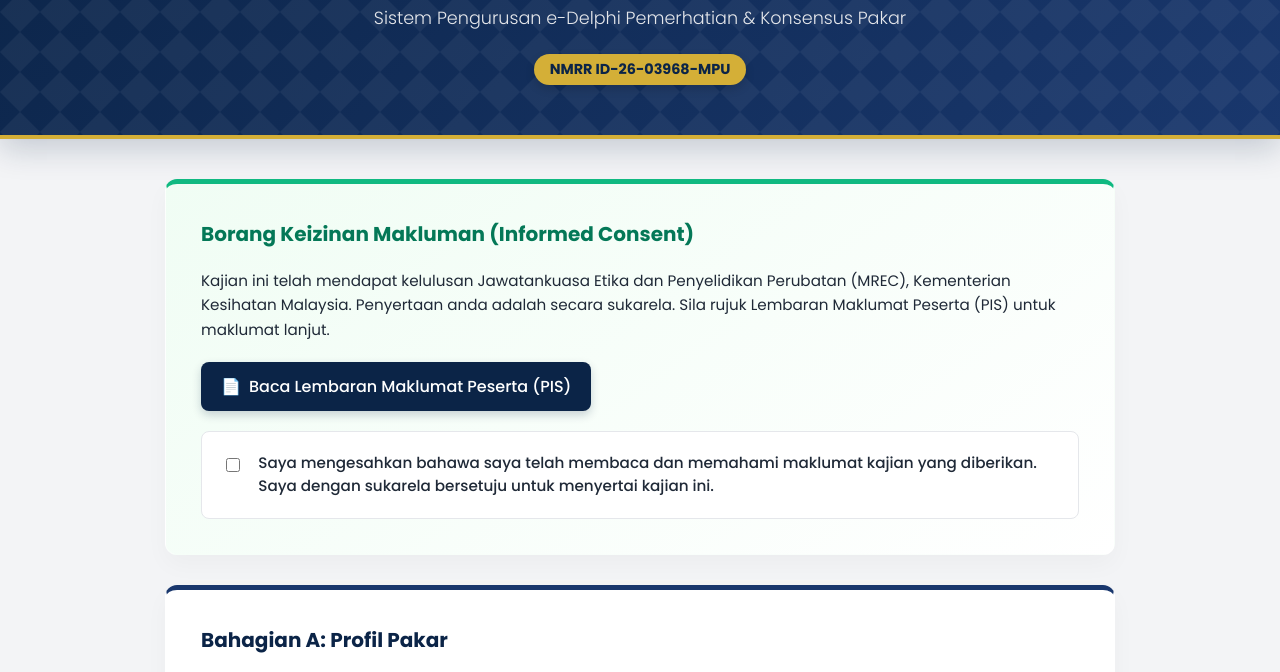
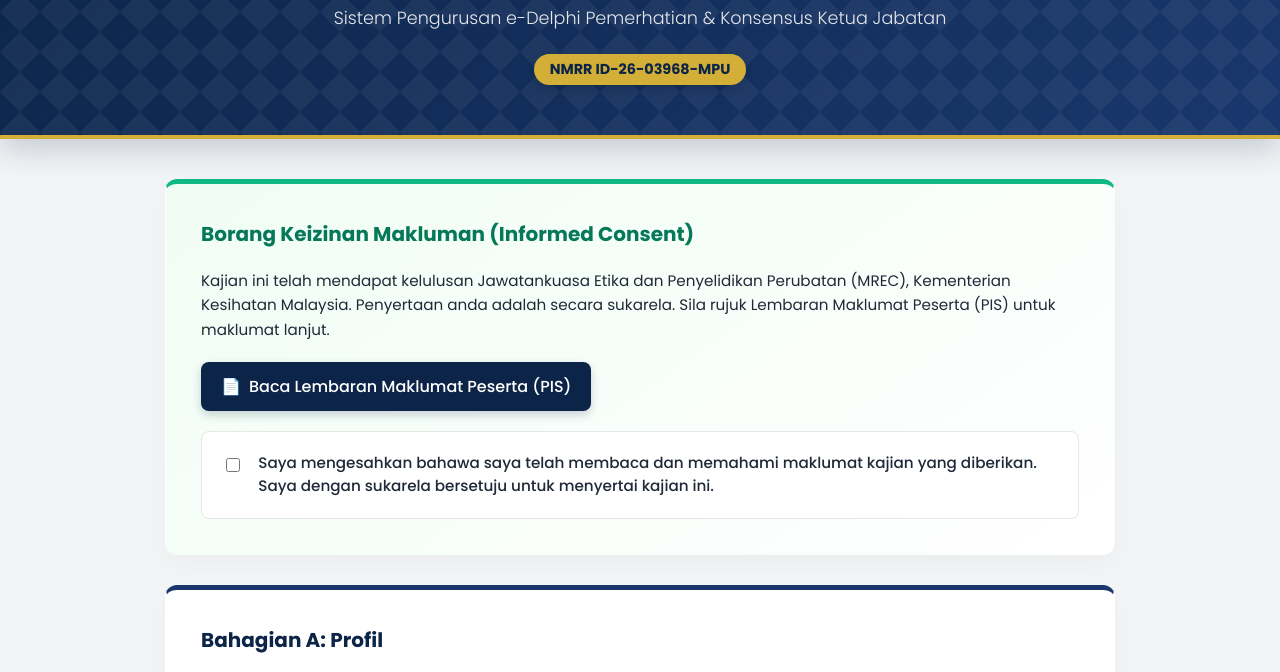
Before and after one commit to depeche004/move-rxphg, a plain HTML site: page index.html in a window 1280 px wide. Shown: the part 264-936 px from the top of the page. Drawn offline with Linux system fonts and the light colour scheme.

Commit message:
Update index.html

```diff
--- a/index.html
+++ b/index.html
@@ -134,7 +134,7 @@
 <div class="header-banner">
     <img src="https://upload.wikimedia.org/wikipedia/commons/2/26/Coat_of_arms_of_Malaysia.svg" alt="Jata Negara" class="jata-negara">
     <h1>MOVE-Rx PHG</h1>
-    <p>Sistem Pengurusan e-Delphi Pemerhatian & Konsensus Pakar</p>
+    <p>Sistem Pengurusan e-Delphi Pemerhatian & Konsensus Ketua Jabatan</p>
     <div class="rsch-id">NMRR ID-26-03968-MPU</div>
 </div>
 
@@ -155,7 +155,7 @@
             </div>
 
             <div class="card" style="animation-delay: 0.2s;">
-                <div class="card-title">Bahagian A: Profil Pakar</div>
+                <div class="card-title">Bahagian A: Profil</div>
                 <div class="form-group">
                     <label>Pusat Tanggungjawab (PTj)</label>
                     <select id="ptj" required>
@@ -409,7 +409,7 @@
                 const q3 = calculatePercentile(scores, 0.75);
                 const iqr = q3 - q1;
 
-                let fbHtml = feedback.length > 0 ? `<div class="feedback-list"><strong style="color:var(--brand-navy); border-bottom:1px solid var(--border); padding-bottom:5px; display:inline-block; margin-bottom:10px;">Justifikasi Kualitatif Pakar:</strong><br> ` + feedback.join('<br><br>') + `</div>` : '';
+                let fbHtml = feedback.length > 0 ? `<div class="feedback-list"><strong style="color:var(--brand-navy); border-bottom:1px solid var(--border); padding-bottom:5px; display:inline-block; margin-bottom:10px;">Justifikasi Kualitatif:</strong><br> ` + feedback.join('<br><br>') + `</div>` : '';
 
                 html += `
                 <div class="stat-card" style="animation: slideUpFade 0.5s ease forwards;">
```
